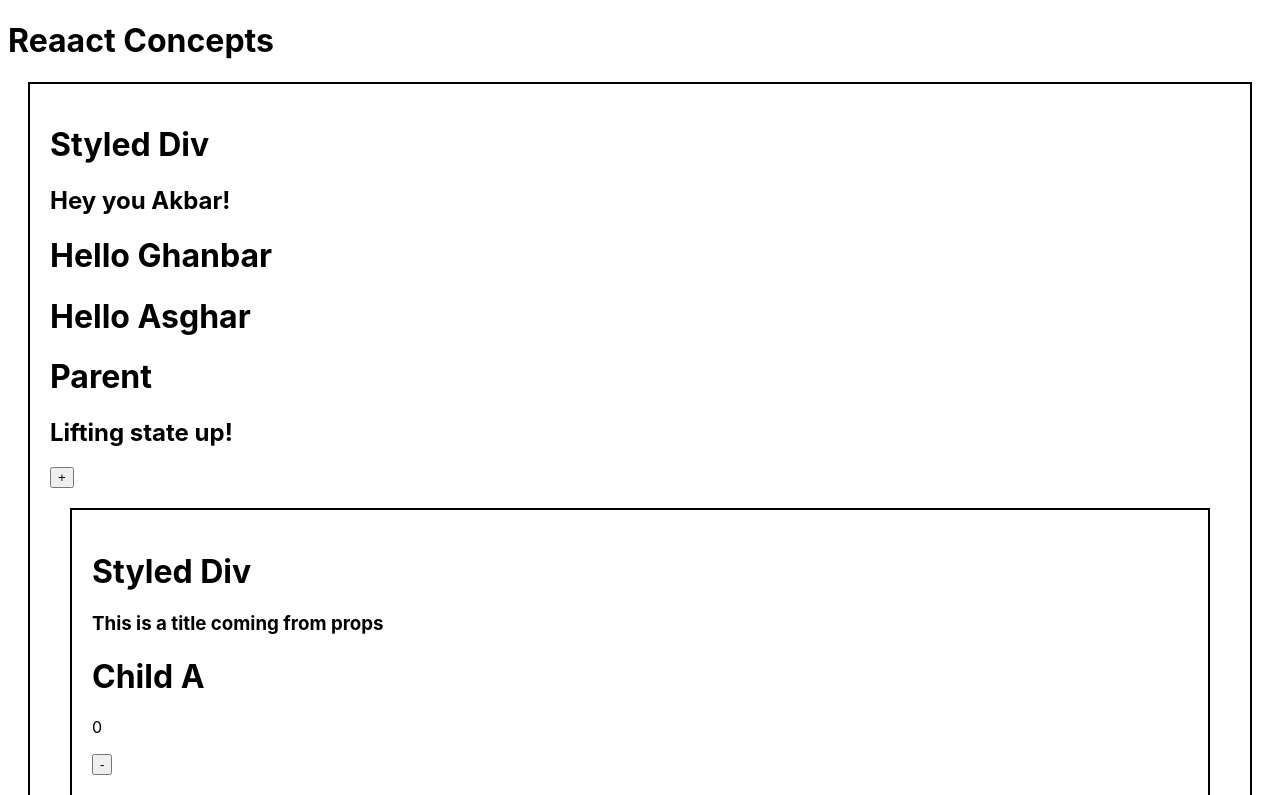
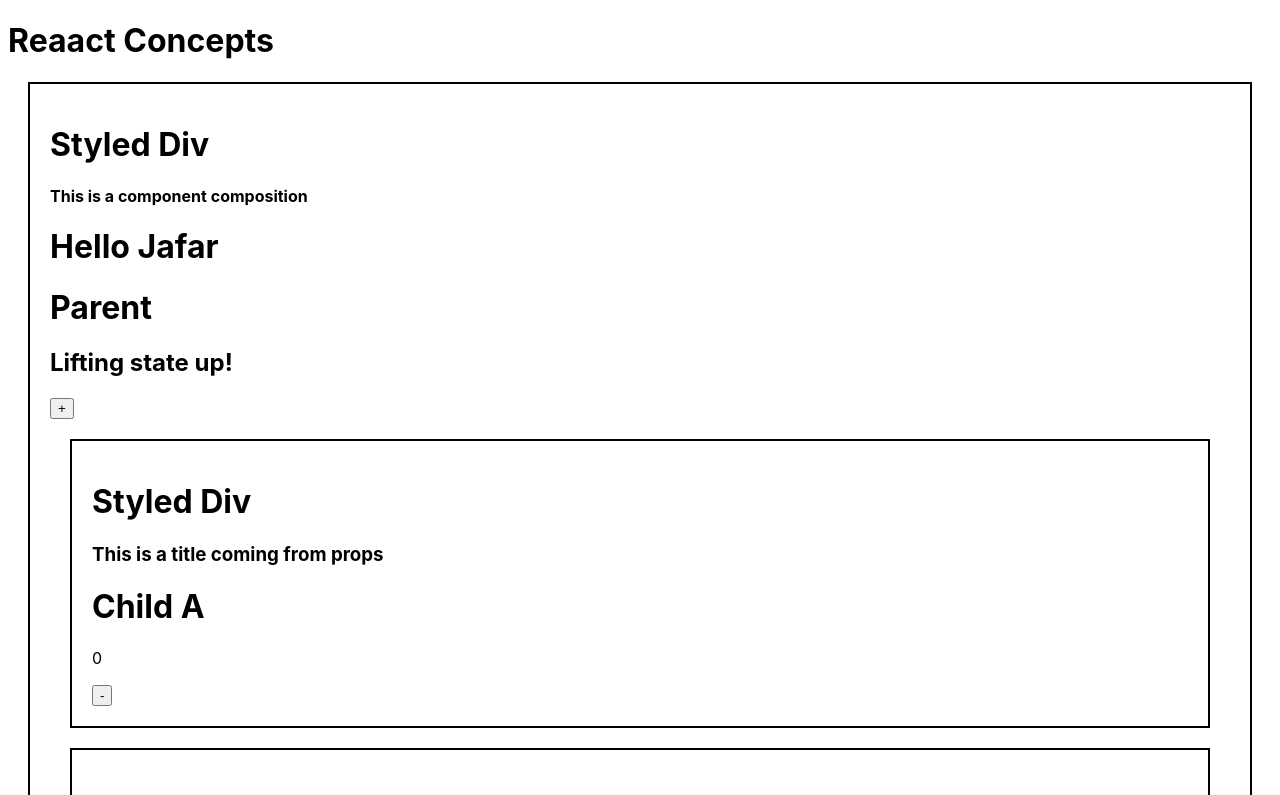
Before and after one commit to Maryamtehranizadeh/vite-basics, a React (Vite) app: page / in a window 1280 px wide. Shown: the top 795 px of the page. Built offline with nearby package versions, Linux system fonts and the light colour scheme.

Commit message:
com composition

```diff
--- a/src/components/Parent.jsx
+++ b/src/components/Parent.jsx
@@ -14,8 +14,9 @@ function Parent() {
 
   return (
     <StyledDiv>
-      <WelcomePage userName= "Akbar"/>
-      <WelcomeMessage userName="Asghar" />
+      <WelcomePage>
+        <WelcomeMessage userName="Jafar" />
+      </WelcomePage>
       <h1>Parent</h1>
       <h2>Lifting state up!</h2>
       <button onClick={() => setNumber((number) => number + 1)}>+</button>
--- a/src/components/WelcomePage.jsx
+++ b/src/components/WelcomePage.jsx
@@ -1,11 +1,11 @@
 import React from "react";
 import WelcomeMessage from "./WelcomeMessage";
 
-function WelcomePage({ userName }) {
+function WelcomePage({ children }) {
   return (
     <div>
-      <h2>Hey you {userName}!</h2>
-      <WelcomeMessage userName="Ghanbar" />
+      <h4>This is a component composition</h4>
+      {children}
     </div>
   );
 }
```
